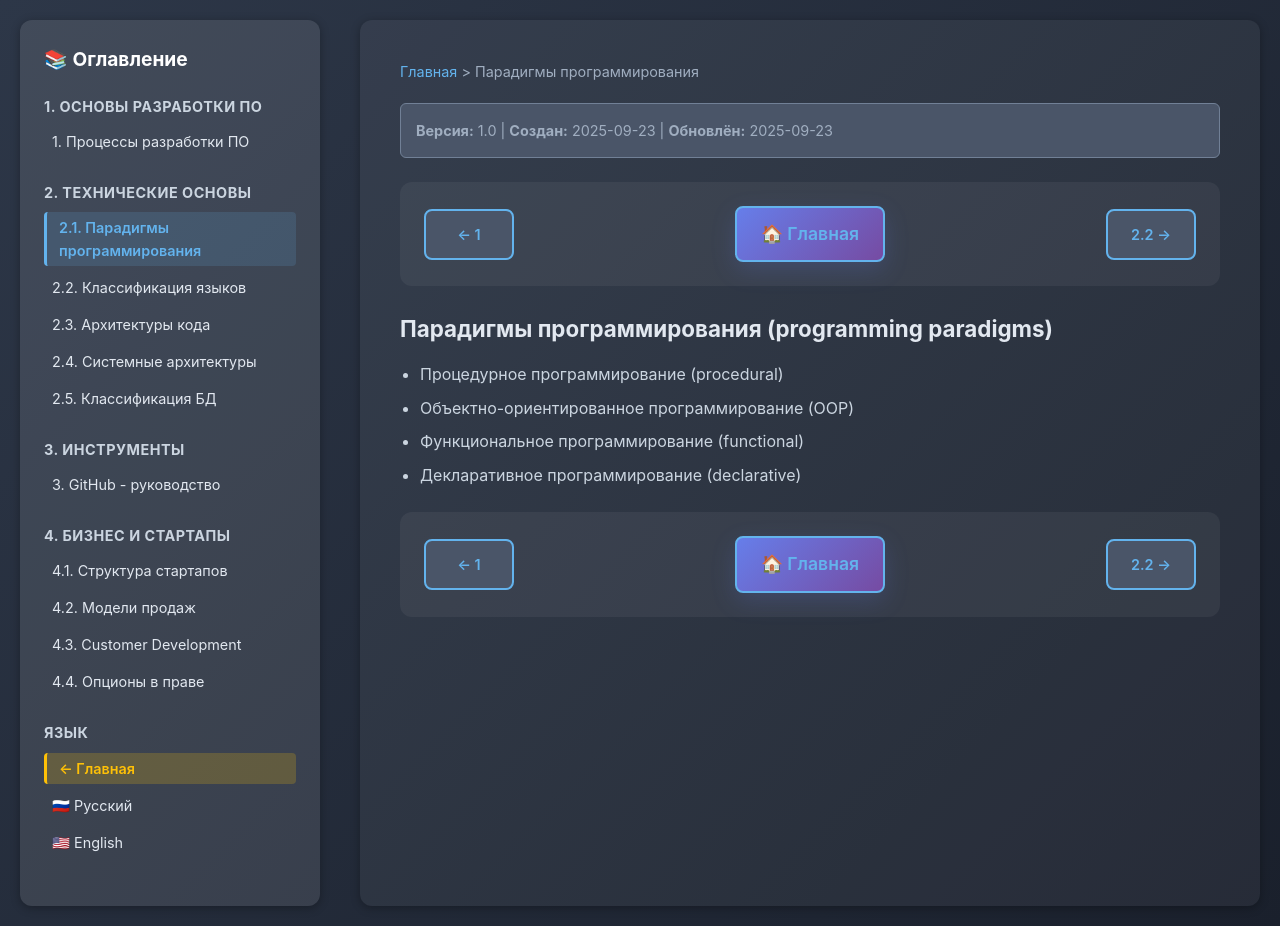
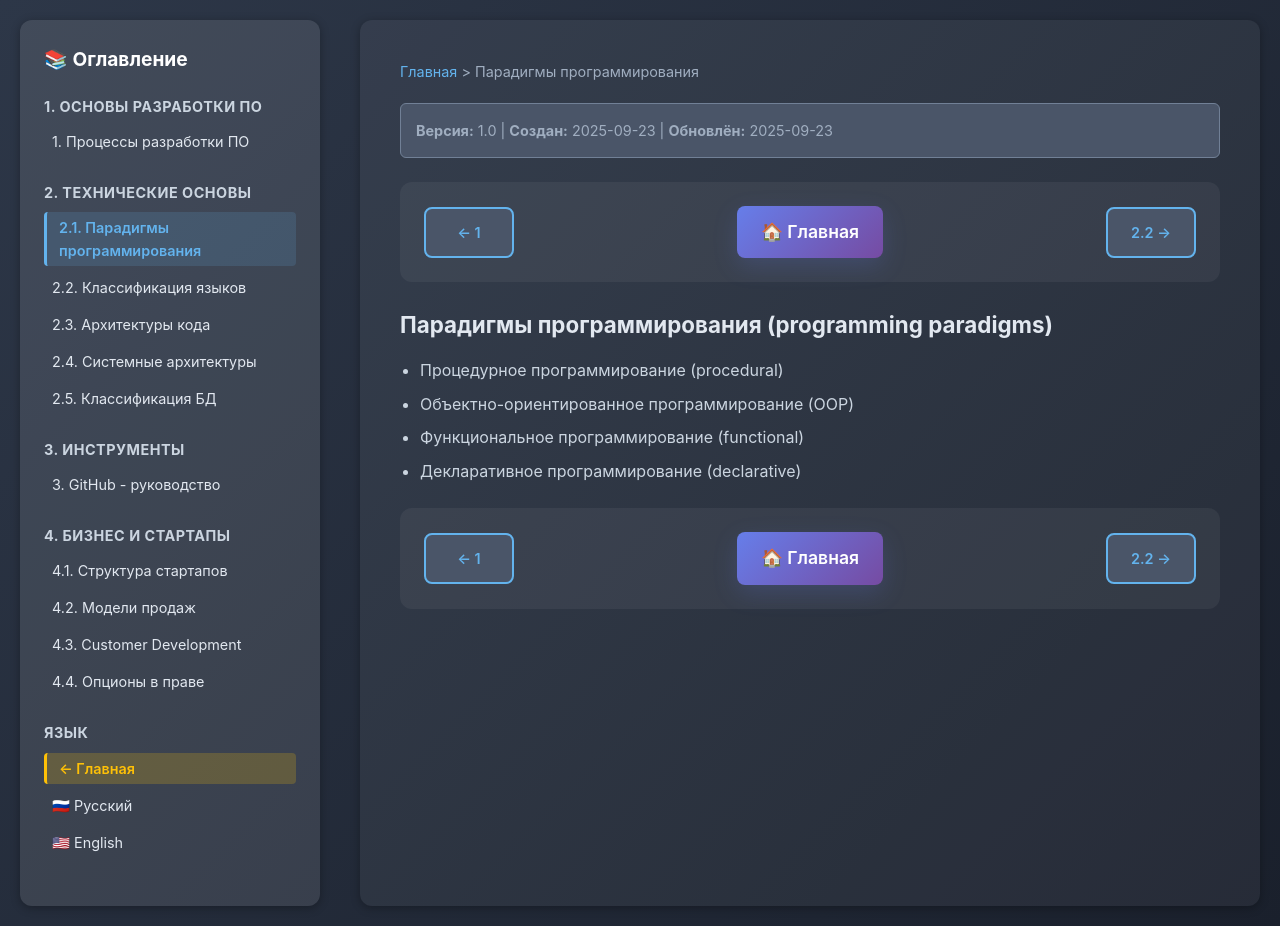
Before and after one commit to FTG-agency/pwa-test, a Jekyll site: the page built from knowledge/2-1-programming-paradigms.md, in a window 1280 px wide and 926 px high. Built offline with Jekyll 4.4.1, drawn with Linux system fonts in a browser that asks for light colours.

Commit message:
fix: remove blue border from home buttons using !important
- Add !important to override inherited nav-button styles
- Force border: none to remove blue outline
- Ensure clean gradient appearance without borders
- Apply to both page.html and page-en.html layouts

```diff
--- a/_layouts/page.html
+++ b/_layouts/page.html
@@ -83,23 +83,25 @@
         }
 
         .home-button {
-            background: linear-gradient(135deg, #667eea 0%, #764ba2 100%);
-            color: white;
+            background: linear-gradient(135deg, #667eea 0%, #764ba2 100%) !important;
+            color: white !important;
             text-decoration: none;
             padding: 16px 32px;
             border-radius: 8px;
             font-weight: 600;
             font-size: 1.1rem;
             transition: transform 0.2s, box-shadow 0.2s;
-            border: none;
-            box-shadow: 0 8px 25px rgba(102, 126, 234, 0.2);
+            border: none !important;
+            box-shadow: 0 8px 25px rgba(102, 126, 234, 0.2) !important;
         }
 
         .home-button:hover {
             transform: translateY(-2px);
-            box-shadow: 0 8px 25px rgba(102, 126, 234, 0.3);
+            box-shadow: 0 8px 25px rgba(102, 126, 234, 0.3) !important;
             text-decoration: none;
-            color: white;
+            color: white !important;
+            background: linear-gradient(135deg, #667eea 0%, #764ba2 100%) !important;
+            border: none !important;
         }
 
         .nav-disabled {
```
Also changed, not shown: _layouts/page-en.html (+8 -6 lines).
